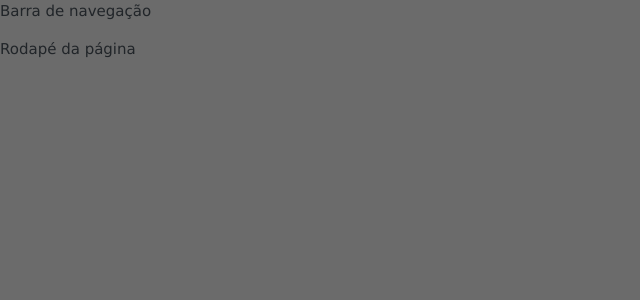
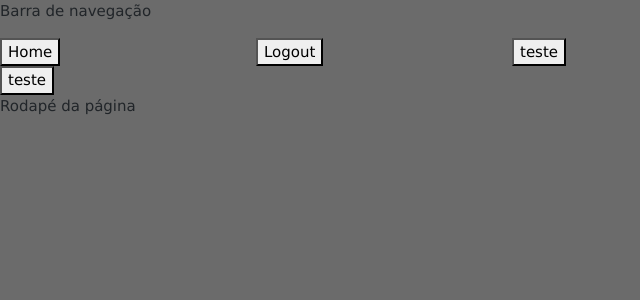
Before and after one commit to neilom18/g5-chess, a Django app: page /accounts/signup/ in a window 1280 px wide. Shown: the top 300 px of the page, without its empty margins (0-640 px from the left). Run offline with Django 3.2, Linux system fonts and the light colour scheme; some libraries are stand-ins or nearby versions.

Commit message:
feat: update file base.html

```diff
--- a/entra21/projeto/xadrez/main/templates/base.html
+++ b/entra21/projeto/xadrez/main/templates/base.html
@@ -11,8 +11,60 @@
 
 
 </head>
-<body bg-color:#00008B;>
+<body>
     <p> Barra de navegação</p>
+
+
+  <style>
+    .linha{
+      display: flex;
+      flex-flow: row wrap;
+      /* padding:10px; */
+    }
+
+  .coluna-50 {
+    width: 50%;
+  }
+
+  .coluna-33 {
+     width: 33%;
+  }
+
+  .coluna-20 {
+     width: 20%;
+  }
+  </style>
+
+<!--
+  <div class="linha">
+    <div class="coluna-50" style="background-color: gray"> <button>Home</button></div>
+    <div class="coluna-50" style="background-color: gray">Conteúdo B</div>
+    <div class="linha">
+      <div class="linha" style="background-color: gray">Conteúdo A</div>
+      <div class="coluna-33" style="background-color: gray">Conteúdo B</div>
+      <div class="coluna-33" style="background-color: gray">Conteúdo C</div>
+    </div>
+   </div>
+     -->
+
+
+    <div class="linha">
+      <div class="coluna-20" style="background-color: rgb(107, 107, 107);"><button>Home</button></div>
+      <div class="coluna-20" style="background-color: rgb(107, 107, 107);"><button>Logout</button> </div>
+
+
+       <div class="linha">
+          <div class ="coluna-20" style="background-color: rgb(107, 107, 107);"><button>teste</button> </div>
+       </div>
+
+
+
+
+    </div>
+
+    <div class="linha">
+      <div class ="coluna-20" style="background-color: rgb(107, 107, 107);"><button>teste</button> </div>
+   </div>
 
 
 
```
